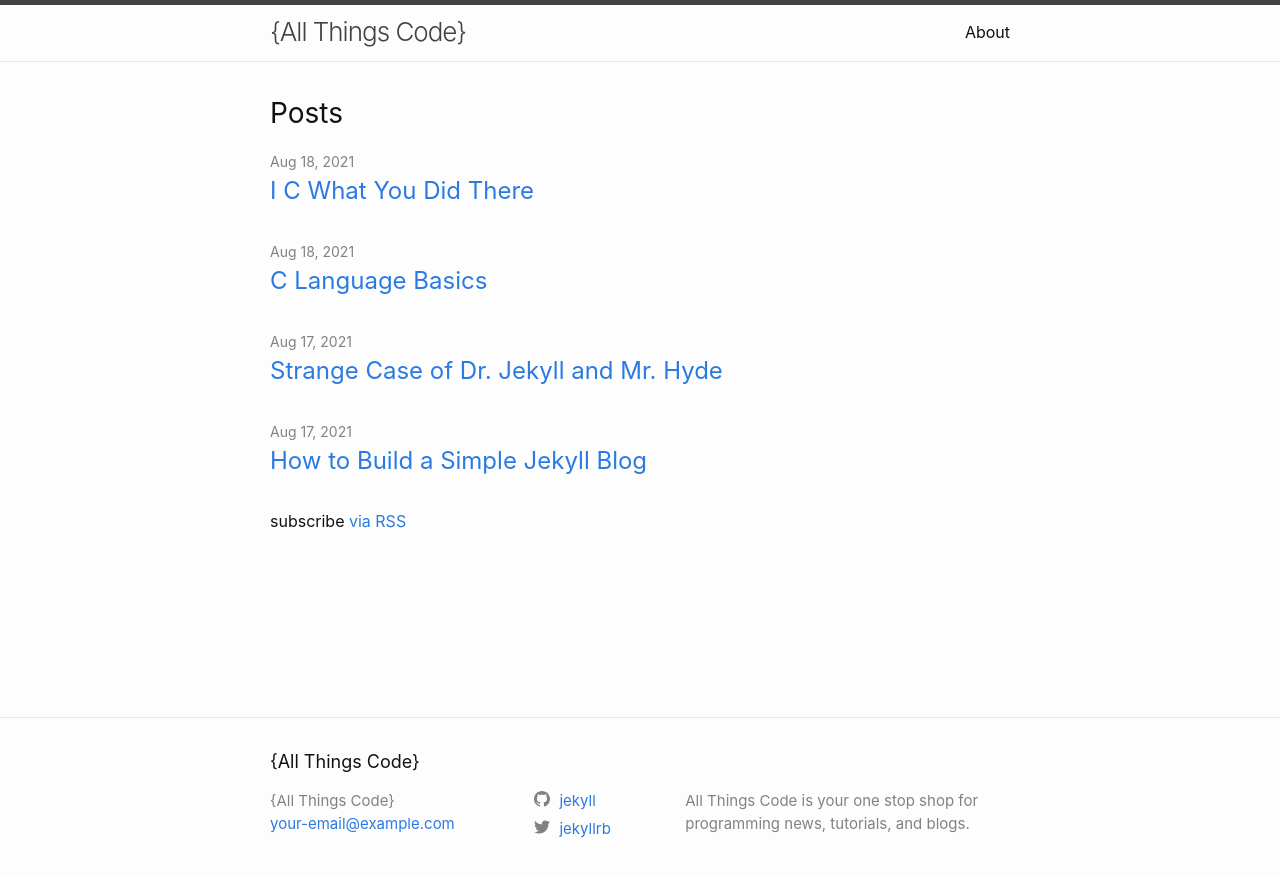
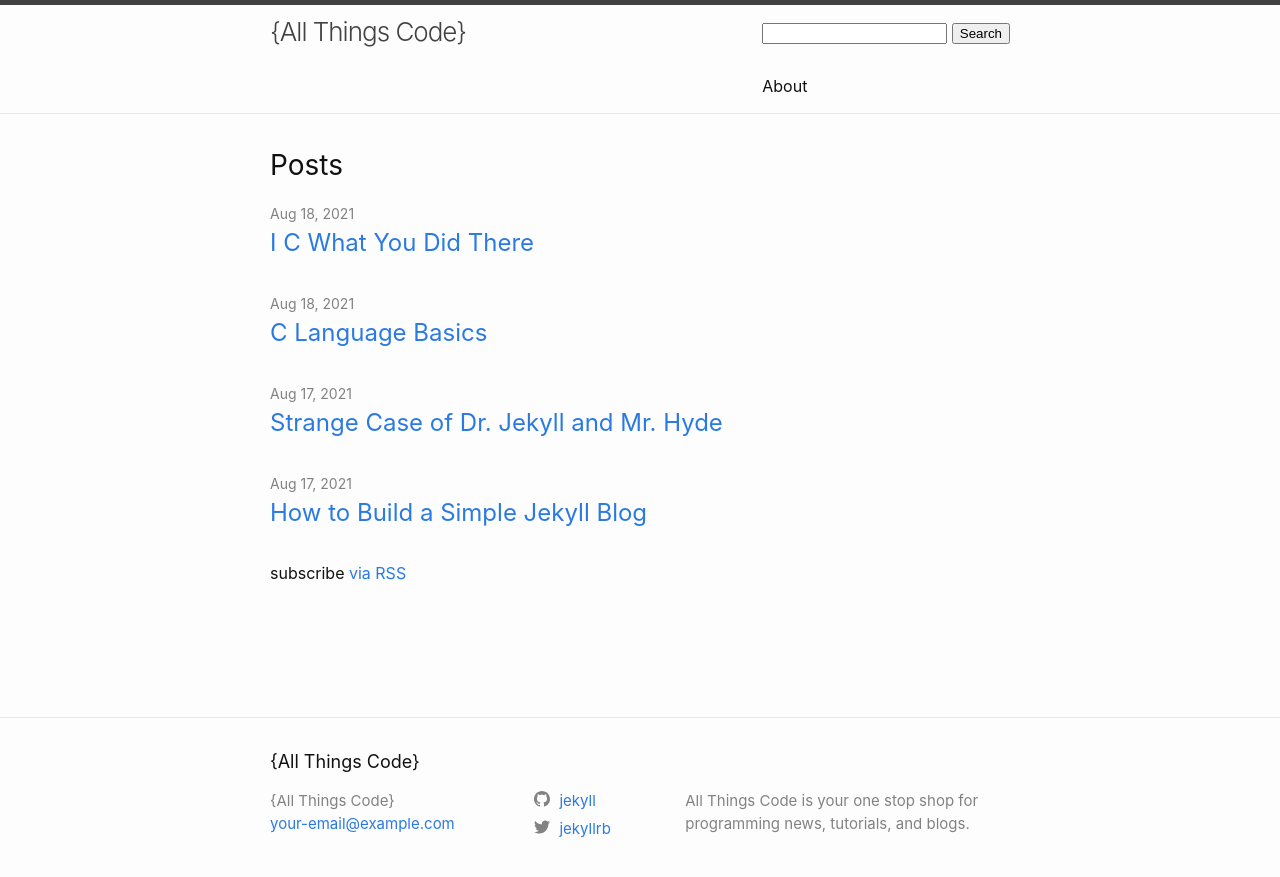
Before and after one commit to allthings-code/allthings-code.github.io, a Jekyll site: the page built from index.markdown, in a window 1280 px wide. Shown: the top 877 px of the page. Built offline with Jekyll 4.4.1, drawn with Linux system fonts in a browser that asks for light colours; comment, search, counter and statistics services are not loaded.

Commit message:
Moved Google cse logic.

```diff
--- a/_includes/header.html
+++ b/_includes/header.html
@@ -7,6 +7,10 @@
 
     {%- if page_paths -%}
       <nav class="site-nav">
+        <form method="get" action="_layouts/search.html">
+    <input type="text" name="q">
+    <button type="submit">Search</button>
+</form>
         <input type="checkbox" id="nav-trigger" class="nav-trigger" />
         <label for="nav-trigger">
           <span class="menu-icon">
--- a/_layouts/default.html
+++ b/_layouts/default.html
@@ -6,10 +6,6 @@
   <body>
 
     {%- include header.html -%}
-    <div>
-      <script async src="https://cse.google.com/cse.js?cx=af009b67a6e4ec135"></script>
-      <div class="gcse-search"></div>
-    </div>
 
     <main class="page-content" aria-label="Content">
       <div class="wrapper">
--- a/_layouts/home.html
+++ b/_layouts/home.html
@@ -5,10 +5,6 @@ layout: default
 <div class="home">
   {%- if page.title -%}
     <h1 class="page-heading">{{ page.title }}</h1>
-    <div>
-      <script async src="https://cse.google.com/cse.js?cx=af009b67a6e4ec135"></script>
-      <div class="gcse-search"></div>
-    </div>
   {%- endif -%}
 
   {{ content }}
--- /dev/null
+++ b/_layouts/search.html
@@ -0,0 +1,4 @@
+<div>
+	<script async src="https://cse.google.com/cse.js?cx=af009b67a6e4ec135"></script>
+	<div class="gcse-search"></div>
+</div>
```
